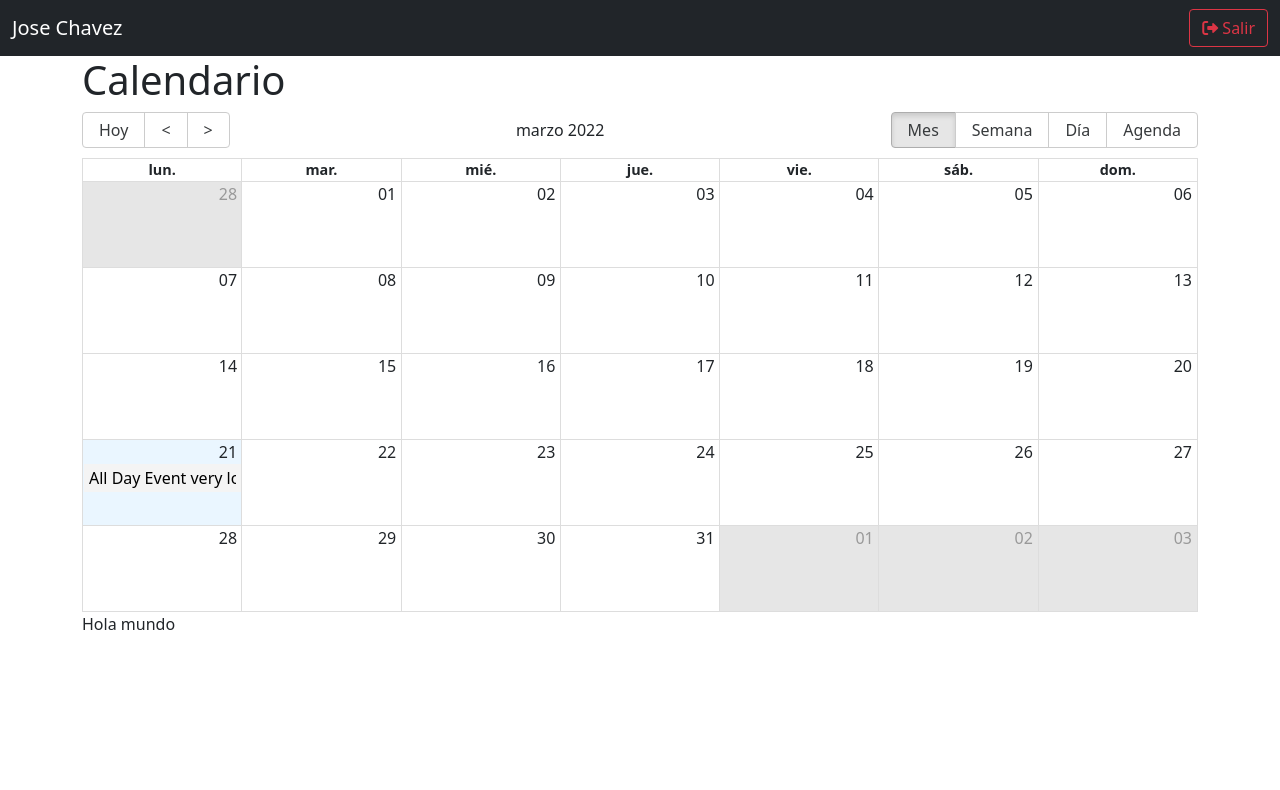
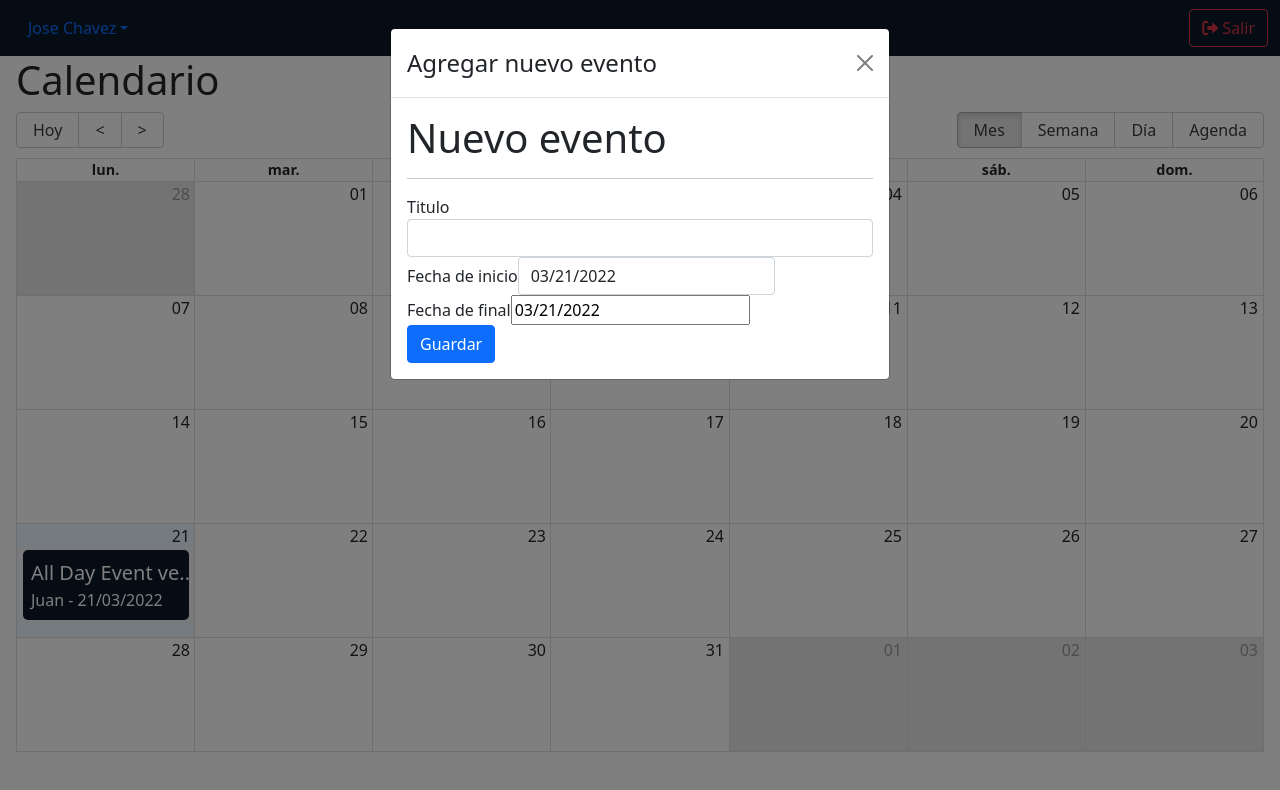
Before and after one commit to agchavez/calendar-app, a React (Create React App) app: page / in a window 1280 px wide. Shown: the top 790 px of the page. Built offline with nearby package versions, Linux system fonts and the light colour scheme.

Commit message:
feat: :sparkles: Basic calendar and form events

```diff
--- a/src/components/calendar/CalendarEvent.tsx
+++ b/src/components/calendar/CalendarEvent.tsx
@@ -1,15 +1,28 @@
-
-import { CalendarData } from '../../interfaces/Calendar';
+import moment from "moment";
+import { CalendarData } from "../../interfaces/Calendar";
 
 interface CalendarEventProps {
-    event: CalendarData
+  event: CalendarData;
 }
 
-export const CalendarEvent = ({event}: CalendarEventProps) => {
-    return (
-        <div>
-            <span>{event.title}</span>
-            <span>{event.user.name}</span>
-        </div>
-    )
-}
+export const CalendarEvent = ({ event }: CalendarEventProps) => {
+  return (
+    <div
+      style={{
+        backgroundColor: "#0a1929",
+        color: "#fff",
+        borderRadius: "5px",
+      }}
+      className=" p-2"
+    >
+      <p className="fs-5 m-0">
+        {event.title.length > 16
+          ? event.title.substring(0, 16) + "..."
+          : event.title}
+      </p>
+      <span className="m-0">
+        {event.user.name} - {moment(event.start).format("DD/MM/YYYY")}
+      </span>
+    </div>
+  );
+};
--- a/src/components/calendar/CalendarModal.tsx
+++ b/src/components/calendar/CalendarModal.tsx
@@ -1,9 +1,23 @@
-import React from 'react'
+import React from "react";
+import { Modal } from "react-bootstrap";
+import { FormEvent } from "../shared/FormEvent";
 
-export const CalendarModal = () => {
-    return (
-        <div>
-            Hola mundo
-        </div>
-    )
+interface CalendarModalProps {
+  show: boolean;
+  onHide: () => void;
+  event: any;
 }
+export const CalendarModal = ({ show, onHide }: CalendarModalProps) => {
+  return (
+    <Modal show={show} onHide={onHide}>
+      <Modal.Header closeButton>
+        <Modal.Title>Agregar nuevo evento</Modal.Title>
+      </Modal.Header>
+      <Modal.Body>
+        <h1> Nuevo evento </h1>
+        <hr />
+        <FormEvent onSubmit={(event: any) => {}} />
+      </Modal.Body>
+    </Modal>
+  );
+};
--- a/src/components/calendar/CalendarScreen.tsx
+++ b/src/components/calendar/CalendarScreen.tsx
@@ -1,68 +1,75 @@
-import React from 'react';
-import { NavBar } from '../ui/NavBar';
-import { Container } from 'react-bootstrap';
+import React, { useState } from "react";
+import { NavBar } from "../ui/NavBar";
+import { Container } from "react-bootstrap";
 
-import moment from 'moment'
-import 'moment/locale/es';
-import { Calendar, momentLocalizer } from 'react-big-calendar'
+import moment from "moment";
+import "moment/locale/es";
+import { Calendar, momentLocalizer } from "react-big-calendar";
 
-import 'react-big-calendar/lib/css/react-big-calendar.css';
-import { messages } from '../../helpers/calendar-menssage';
-import { CalendarEvent } from './CalendarEvent';
-import { CalendarData } from '../../interfaces/Calendar';
-import { CalendarModal } from './CalendarModal';
+import "react-big-calendar/lib/css/react-big-calendar.css";
+import { messages } from "../../helpers/calendar-menssage";
+import { CalendarEvent } from "./CalendarEvent";
+import { CalendarData } from "../../interfaces/Calendar";
+import { CalendarModal } from "./CalendarModal";
 //Crear una interfas de dato para el calendari
 
-moment.locale('es');
+moment.locale("es");
 
-
-const events : CalendarData[] = [
+const events: CalendarData[] = [
   {
-    title: 'All Day Event very long title',
+    title: "All Day Event very long title",
     start: moment().toDate(),
-    end: moment().add( 2, 'hour').toDate(),
-    notes: 'Lorem ipsum dolor sit amet, consectetur adipiscing elit.',
-    user : {
-      _id : 12,
-      name : 'Juan'
-    }
+    end: moment().add(2, "hour").toDate(),
+    notes: "Lorem ipsum dolor sit amet, consectetur adipiscing elit.",
+    user: {
+      _id: 12,
+      name: "Juan",
     },
-]
+  },
+];
 
 export const CalendarScreen = () => {
-
+  const [lastView, setlastView] = useState(
+    localStorage.getItem("lastView") || "month"
+  );
   const onDobleClick = (e: any) => {
     console.log(e);
-  }
+  };
 
-  const onSelectEvent = (e: any) => {
+  const onSelectEvent = (e: CalendarData) => {
     console.log(e);
-  }
+  };
 
   const onViewChange = (e: any) => {
-    console.log(e);
-    localStorage.setItem('calendarView', e);
-  }
+    setlastView(e);
+    localStorage.setItem("lastView", e);
+  };
 
-  const eventStyleGetter = (event: any, start: any, end:any, isSelected: boolean) => {
+  const eventStyleGetter = (
+    event: any,
+    start: any,
+    end: any,
+    isSelected: boolean
+  ) => {
     const style = {
-          backgroundColor: '#f4f4f4',
-          borderRadius: '0px',
-          color: '#000',
-          border: '0px',
-          display: 'block'
-        }
+      backgroundColor: "#f4f4f4",
+      borderRadius: "0px",
+      color: "#000",
+      border: "0px",
+      display: "block",
+    };
 
     return {
-          style
-        }
-  }
+      style,
+    };
+  };
 
   const localizer = momentLocalizer(moment);
 
-  return <>
+  return (
+    <>
       <NavBar />
-        <Container>
+      <Container fluid className="px-3">
         <h1>Calendario</h1>
         <Calendar
           localizer={localizer}
@@ -71,16 +78,18 @@ export const CalendarScreen = () => {
           endAccessor="end"
           messages={messages}
           eventPropGetter={eventStyleGetter}
-              style={{ height: 500 }}
+          style={{ height: "80vh", width: "100%" }}
           components={{
-                event: CalendarEvent
+            event: CalendarEvent,
           }}
-              onDoubleClickEvent = {onDobleClick}
-              onSelectEvent = {onSelectEvent}
-              onView = {onViewChange}
+          onDoubleClickEvent={onDobleClick}
+          onSelectEvent={onSelectEvent}
+          onView={onViewChange}
+          view={lastView as any}
         />
 
-            <CalendarModal  />
+        <CalendarModal show={true} onHide={() => {}} event />
       </Container>
-  </>;
+    </>
+  );
 };
--- /dev/null
+++ b/src/components/shared/FormEvent.tsx
@@ -0,0 +1,99 @@
+import { useFormik } from "formik";
+import * as Yup from "yup";
+import DatePicker from "react-datepicker";
+
+import "react-datepicker/dist/react-datepicker.css";
+import { Event } from "react-big-calendar";
+interface IFormEventProps {
+  onSubmit: (event: Event) => void;
+}
+
+const validationSchema = Yup.object().shape({
+  title: Yup.string().required("El titulo es requerido"),
+  describe: Yup.string().required("La descripción es requerida"),
+  start: Yup.date().required("La fecha de inicio es requerida"),
+  end: Yup.date().required("La fecha de fin es requerida"),
+  allDay: Yup.boolean().required("El campo todo el día es requerido"),
+});
+
+export const FormEvent = ({ onSubmit }: IFormEventProps) => {
+  const handleSave = (event: Event) => {
+    console.log(event);
+  };
+
+  const { values, errors, touched, handleChange, handleBlur, handleSubmit } =
+    useFormik({
+      initialValues: {
+        title: "",
+        describe: "",
+        start: new Date(),
+        end: new Date(),
+        allDay: false,
+      },
+      validationSchema,
+      onSubmit: (values) => {
+        handleSave(values);
+      },
+    });
+
+  return (
+    <>
+      <form onSubmit={handleSubmit}>
+        <div className="form-group">
+          <label htmlFor="title">Titulo</label>
+          <input
+            type="text"
+            name="title"
+            id="title"
+            className={`form-control ${
+              errors.title && touched.title ? "is-invalid" : ""
+            }`}
+            value={values.title}
+            onChange={handleChange}
+            onBlur={handleBlur}
+          />
+          {errors.title && touched.title && (
+            <span className="invalid-feedback">
+              {errors.title && touched.title ? errors.title : ""}
+            </span>
+          )}
+        </div>
+        <div className="form-group">
+          <label htmlFor="describe">Fecha de inicio</label>
+          <DatePicker
+            selected={values.start}
+            className={`form-control ${
+              errors.title && touched.title ? "is-invalid" : ""
+            }`}
+
+            onChange={(date: Date) => {
+              handleChange({
+                target: {
+                  name: "start",
+                  value: date,
+                },
+              });
+            }}
+          />
+        </div>
+        <div className="form-group">
+          <label htmlFor="describe">Fecha de final</label>
+          <DatePicker
+            selected={values.end}
+            onChange={(date: Date) => {
+              handleChange({
+                target: {
+                  name: "end",
+                  value: date,
+                },
+              });
+            }}
+          />
+        </div>
+        <button type="submit" className="btn btn-primary">
+          Guardar
+        </button>
+      </form>
+    </>
+  );
+};
--- a/src/components/ui/NavBar.tsx
+++ b/src/components/ui/NavBar.tsx
@@ -1,23 +1,36 @@
-import React from 'react'
+import React from "react";
+import { Navbar, NavDropdown } from "react-bootstrap";
 
 export const NavBar = () => {
   return (
     <>
-            <nav className="navbar navbar-dark bg-dark">
+      <Navbar
+        variant="dark"
+        className="navbar"
+        style={{ backgroundColor: "#0a1929" }}
+      >
         <div className="container-fluid">
-                    <span className='navbar-brand'>
-                        Jose Chavez
-
-                    </span>
-                    <button className='btn btn-outline-danger'>
-                        <i className='fas fa-sign-out-alt'></i>
+          <div>
+            <NavDropdown className="nav_title" title="Jose Chavez">
+              <NavDropdown.Item href="#action/3.1">Mi cuenta</NavDropdown.Item>
+              <NavDropdown.Item href="#action/3.2">
+                Configuraciones
+              </NavDropdown.Item>
+              <NavDropdown.Item href="#action/3.3">
+                Mis alertas
+              </NavDropdown.Item>
+              <NavDropdown.Divider />
+              <NavDropdown.Item href="#action/3.4">
+                Cerrar sesion
+              </NavDropdown.Item>
+            </NavDropdown>
+          </div>
+          <button className="btn btn-outline-danger">
+            <i className="fas fa-sign-out-alt"></i>
             <span> Salir</span>
-
           </button>
-
         </div>
-            </nav>
-
+      </Navbar>
     </>
-    )
-}
+  );
+};
--- /dev/null
+++ b/src/style/styles.module.css
@@ -0,0 +1,7 @@
+.nav_title {
+  font-size: 1.5em;
+  font-weight: bold;
+  color: #fff !important;
+  text-align: center;
+  margin-bottom: 0.5em;
+}
```
Also changed, not shown: package.json (+7 -2 lines), 1 other file (tests, documents, lock files or other folders). Lines whose indentation alone changed are shown as unchanged.
